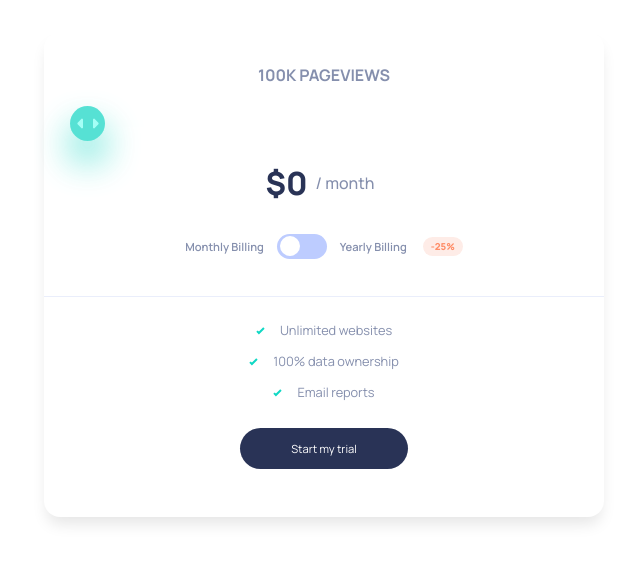
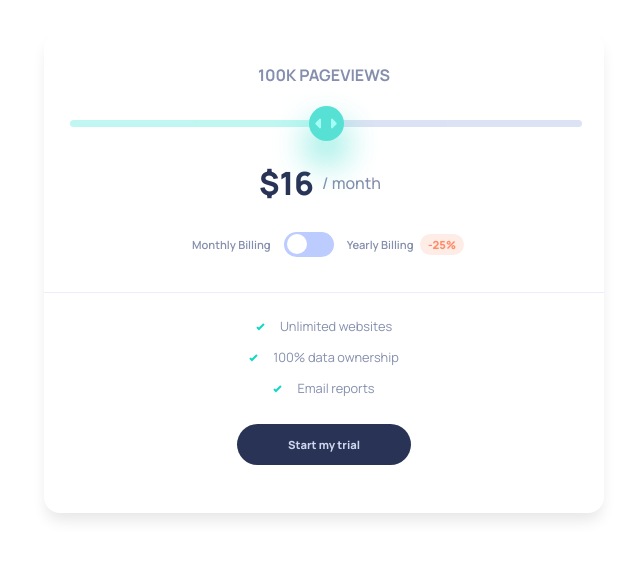
Before and after one commit to Nekuso/responsive-pricing-component, a plain HTML site: page index.html in a window 1280 px wide. Shown: the whole page, without its empty margins (316-956 px from the left). Drawn offline with Linux system fonts and the light colour scheme.

Commit message:
added files via upload

```diff
--- a/assets/scss/style.scss
+++ b/assets/scss/style.scss
@@ -93,7 +93,7 @@ hr {
             height: 7px;
             width: 100%;
             border-radius: 1rem;
-            background: linear-gradient(90deg, hsl(174, 77%, 80%,)),hsl(223, 50%, 87%);
+            background: linear-gradient(90deg, hsl(174, 77%, 80%,) 50%,hsl(223, 50%, 87%) 50%);
             opacity: 0.7;
             outline: none;
 
@@ -111,8 +111,8 @@ hr {
             background-repeat: no-repeat;
             background-position: center center;
             cursor: pointer;
+        }
 
-        }
 
         .range::-moz-range-thumb {
             height: 25px;
@@ -132,6 +132,10 @@ hr {
 
         p {
         font-weight: 600;
+        }
+
+        .yearly {
+            margin-right: .4rem;
         }
 
         .switch {
@@ -178,7 +182,8 @@ hr {
         }
 
         .-discount {
-            font-size: .6rem;
+            margin: 0;
+            font-size: .7rem;
             padding: .2rem .5rem;
             border-radius: 1rem;
             color: $Light-orange;
@@ -188,7 +193,7 @@ hr {
 
         .discount{
             display: none;
-            font-size: .6rem;
+            font-size: .7rem;
             padding: .2rem .5rem;
             border-radius: 1rem;
             color: $Light-orange;
@@ -215,7 +220,8 @@ hr {
             margin: 2.2rem 0;
             a {
                 font-size: .7rem;
-                color: $White;
+                font-weight: 800;
+                color: $Light-light;
                 background: $Dark;
                 border-radius: 2rem;
                 padding: .8rem 3.2rem;
--- a/index.html
+++ b/index.html
@@ -12,7 +12,7 @@
     <section class="card">
         <div class="slider__container">
             <h3>100K PAGEVIEWS</h3>
-            <input class="range" type="range" name="" value="0.00" min="0" step="2" max="32.00" >
+            <input class="range" type="range" name="" value="16" min="0" step="2" max="32.00" >
             <div class="price__container">
                 $<h2 class="price"></h2>
                 <p>/ month</p>
@@ -28,7 +28,7 @@
                 <span class="slider"></span>
             </label>
 
-            <p>Yearly Billing</p>
+            <p class="yearly">Yearly Billing</p>
             <p class="-discount">-25%</p>
             <p class="discount">25% discount</p>
         </div>
```
Also changed, not shown: assets/css/style.css, 1 other file.
